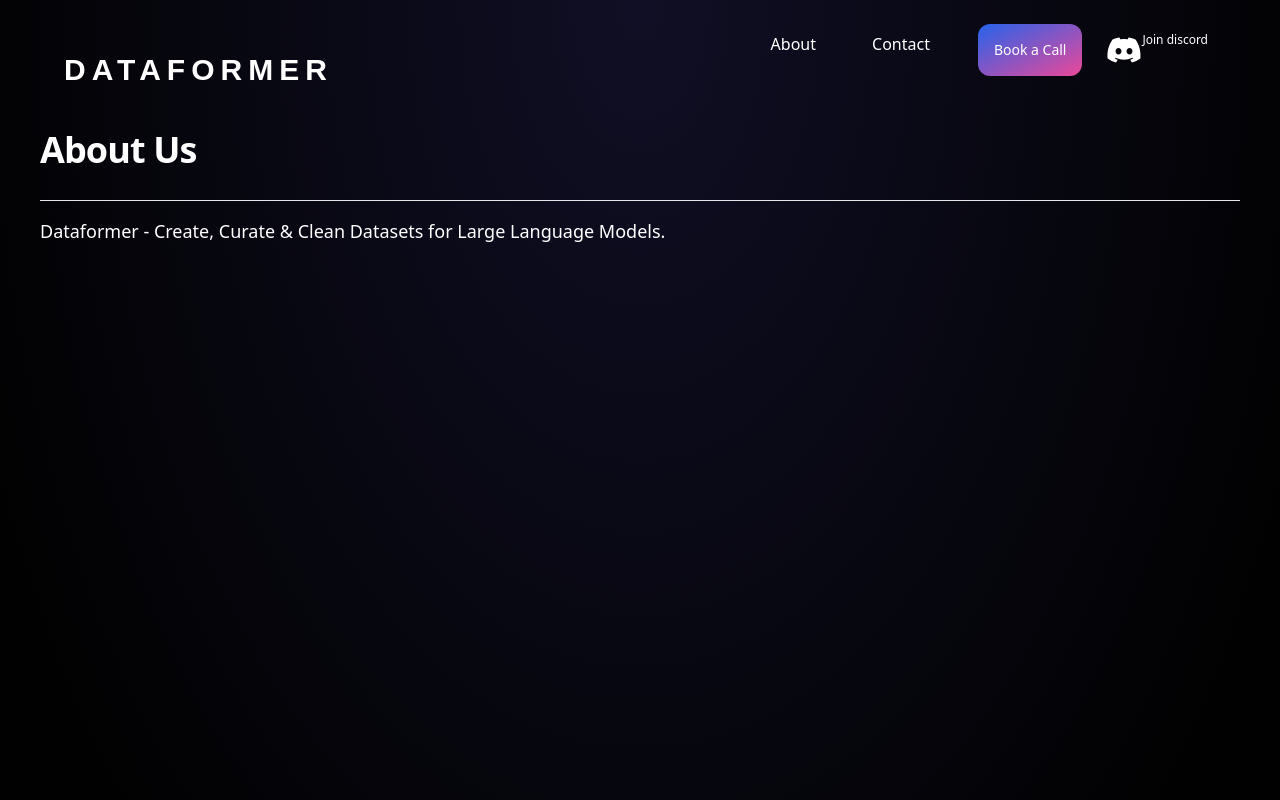
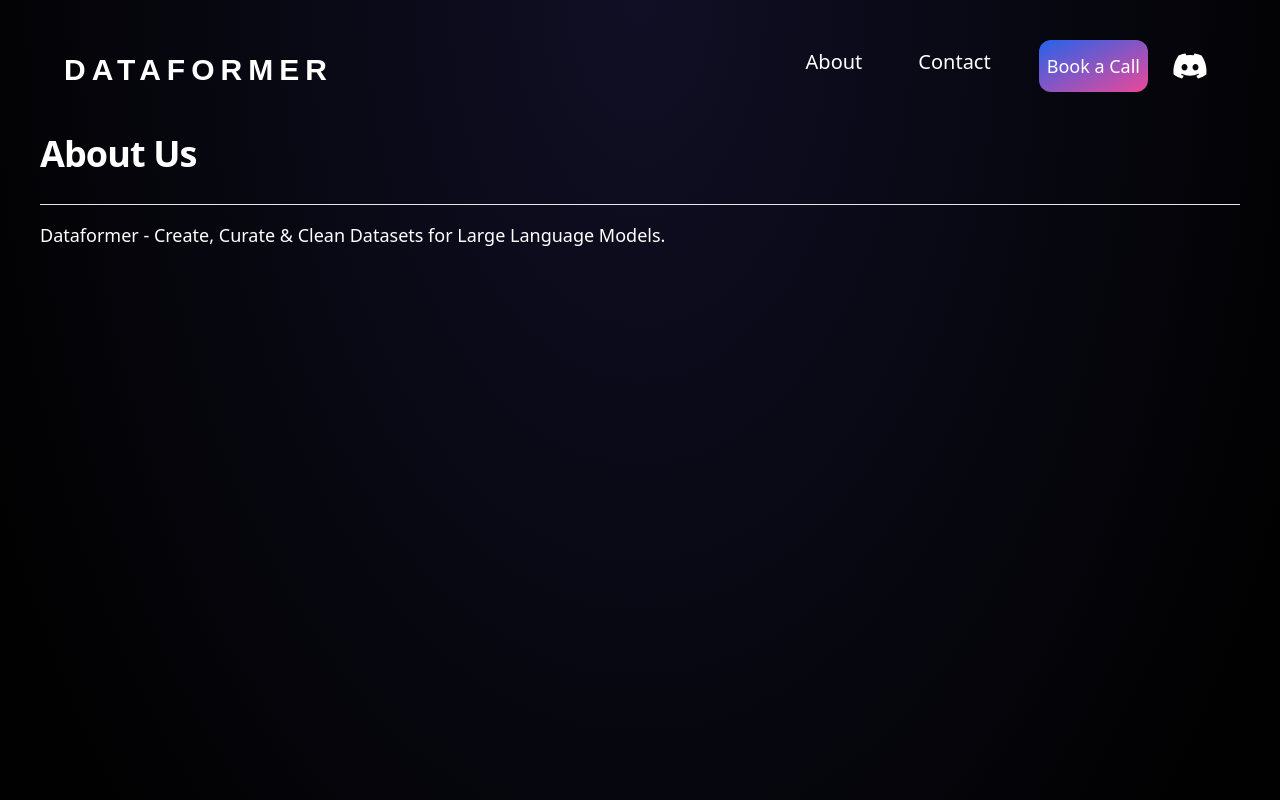
Before and after one commit to IayushCoderJOD/dataformer-bhabha-ai, a Next.js app: page /about in a window 1280 px wide. Shown: the top 800 px of the page. Built offline with nearby package versions, Linux system fonts and the light colour scheme.

Commit message:
fixed mobile view

```diff
--- a/components/Hero.tsx
+++ b/components/Hero.tsx
@@ -135,13 +135,14 @@
       <Image className="w-[80%] rounded-xl" src={image_section} alt="" />
     </div>
     {/* image section ends here */}
+
+
     {/* below is the testimonial section */}
 
     <div className="flex justify-center mt-20">
         <h1 className="text-4xl text-white">Testimonials</h1>
     </div>
       <div className="rounded-b-2xl ml-8 mt-10 w-[90%]">
-
 {/* Render slider once tweets are loaded */}
   <Slider {...settings}>
           <div className="px-1">
@@ -191,7 +192,7 @@
           </div>
         </Slider>
       </div>
-    </>
+            </>
 );
 }
 
--- a/components/Navbar.tsx
+++ b/components/Navbar.tsx
@@ -12,16 +12,16 @@
     <>
       <div className='flex sticky sm:px-16 px-6 justify-center items-center top-0 z-50'>
         <div className='xl:max-w-[1280px] w-full'>
-          <nav className='align-middle flex w-full py-1 pb-5 justify-between items-center navbar'>
+          <nav className='align-middle flex w-full  pb-5 justify-between items-center navbar'>
             <Link href='/'>
-              <div className='md:mt-12 mt-24 text-2xl text-white dm-sans-heading'>
-                <span className='font-bold text-md sm:text-lg md:text-xl lg:text-3xl' style={{ letterSpacing: '0.2em' }}>DATAFORMER</span>
+              <div className='md:mt-12 mt-5 text-2xl text-white dm-sans-heading'>
+                <span className='font-bold text-lg sm:text-xl md:text-2xl lg:text-3xl' style={{ letterSpacing: '0.2em' }}>DATAFORMER</span>
               </div>
             </Link>
               <button onClick={()=>{
                 setToggle(!toggle)
-              }} className={!toggle?'block lg:hidden top-9 absolute right-28':'block lg:hidden top-9 absolute right-5 text-2xl text-white'}>{!toggle?"❌":"☰"}</button>
-            <ul className={!toggle?'relative md:top-5 top-16 ml-32 sm:ml-48 md:ml-52  list-none md:flex  text-md md:text-lg lg:text-xl xl:text-2xl justify-end items-center flex-1 ':' md:flex  hidden'}>
+              }} className={!toggle?'block  md:hidden top-5 absolute right-5 text-xl text-white':'block md:hidden top-5 absolute right-5 text-xl text-white'}>{!toggle?"❌":"☰"}</button>
+            <ul className={!toggle?'bg-black md:bg-transparent  justify-center w-screen p-4 pl-[40%] bg-opacity-95 rounded-xl absolute md:-top-5 top-12 right-0 sm:ml-48 md:ml-52  list-none md:flex  text-md md:text-lg lg:text-xl xl:text-2xl  items-center flex-1 ':' md:flex  hidden'}>
               {navLinks.map((nav, index) => (
                 <li
                   key={nav.id}
@@ -29,13 +29,13 @@
                   style={{
                     background: nav.id === 'call' ? 'bg-yellow-900' : undefined
                   }}
-                  className={`mt-2 hover:underline text-white rounded-xl p-2 ${index === navLinks.length - 1 ? 'mr-0' : 'mr-10'}
-                    ${nav.id === 'call' ? 'relative inline-flex items-center justify-center  p-2 text-xs mr-4 me-2 overflow-hidden md:p-4  md:text-sm xl:text-md font-medium text-gray-900 rounded-lg group bg-gradient-to-br from-blue-600 to-pink-500 group-hover:from-blue-600 group-hover:to-pink-500 hover:text-white dark:text-white focus:ring-4 focus:outline-none focus:ring-blue-300 dark:focus:ring-blue-800' : ''}`}
+                  className={`mt-10 hover:underline text-xl text-white rounded-xl p-2 ${index === navLinks.length - 1 ? 'mr-0' : 'mr-10'}
+                    ${nav.id === 'call' ? 'relative inline-flex items-center justify-center  p-2 text-xs mr-4 me-2 overflow-hidden md:p-2  md:text-sm xl:text-lg font-medium text-gray-900 rounded-lg group bg-gradient-to-br from-blue-600 to-pink-500 group-hover:from-blue-600 group-hover:to-pink-500 hover:text-white dark:text-white focus:ring-4 focus:outline-none focus:ring-blue-300 dark:focus:ring-blue-800' : ''}`}
                 >
                   <Link href={nav.href} target={nav.id === 'call' ? '_blank' : '_self'} rel="noopener noreferrer">
                     {nav.id === 'discord' ? (
                       <p className='text-4xl flex'>
-                        <FaDiscord /> <span className='text-xs'>Join discord</span>
+                        <FaDiscord />
                       </p>
                     ) : (
                       nav.title
--- a/package.json
+++ b/package.json
@@ -23,17 +23,22 @@
     "eslint-config-next": "13.4.12",
     "next": "13.4.12",
     "react": "18.2.0",
+    "react-content-loader": "^7.0.0",
     "react-dom": "18.2.0",
     "react-icons": "^5.2.1",
+    "react-lazyload": "^3.2.1",
     "react-slick": "^0.30.2",
     "react-tsparticles": "^2.12.2",
+    "react-tweet": "^3.2.1",
     "react-tweet-embed": "^2.0.0",
     "react-twitter-embed": "^4.0.4",
+    "react-twitter-widgets": "^1.11.0",
     "slick-carousel": "^1.8.1",
     "tsparticles": "^2.12.0",
     "typescript": "5.1.6"
   },
   "devDependencies": {
+    "@types/react-lazyload": "^3.2.3",
     "@types/react-slick": "^0.23.13",
     "autoprefixer": "^10.4.14",
     "postcss": "^8.4.27",
```
Also changed, not shown: 1 other file (tests, documents, lock files or other folders).
